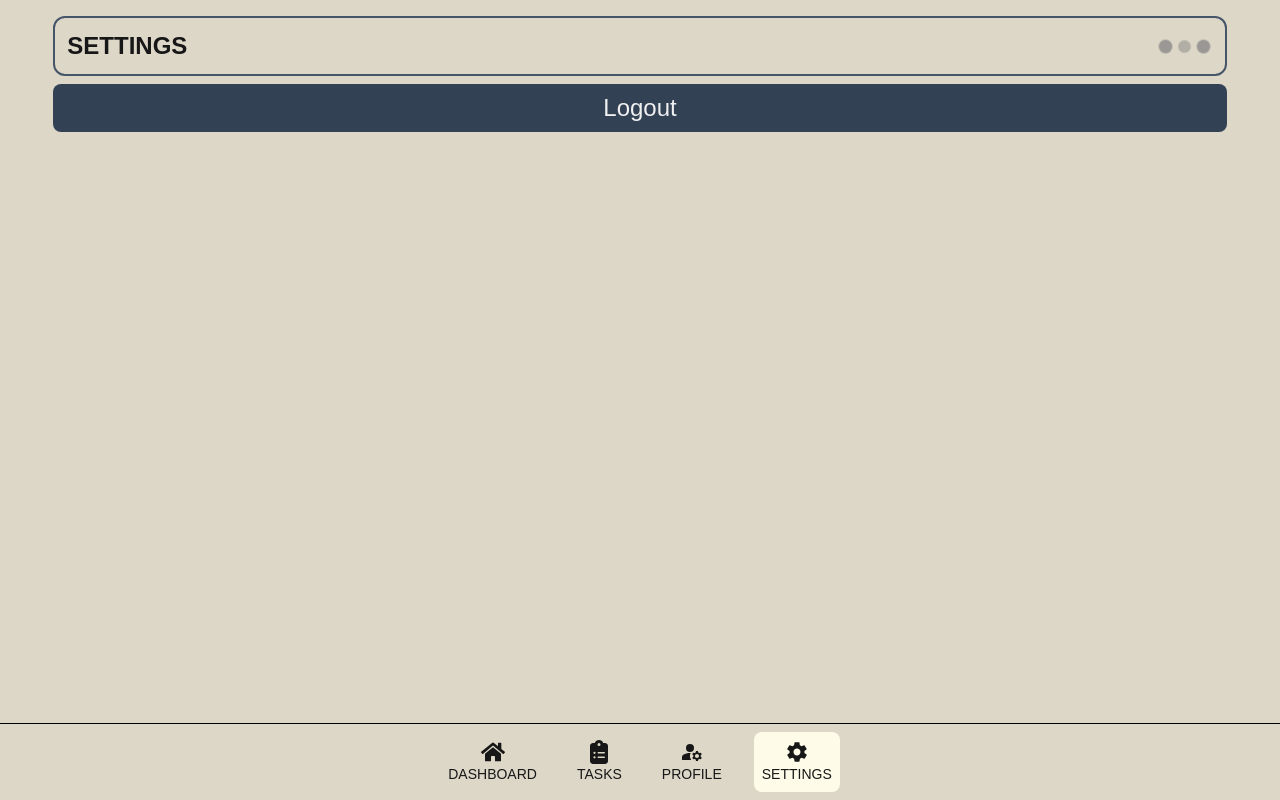
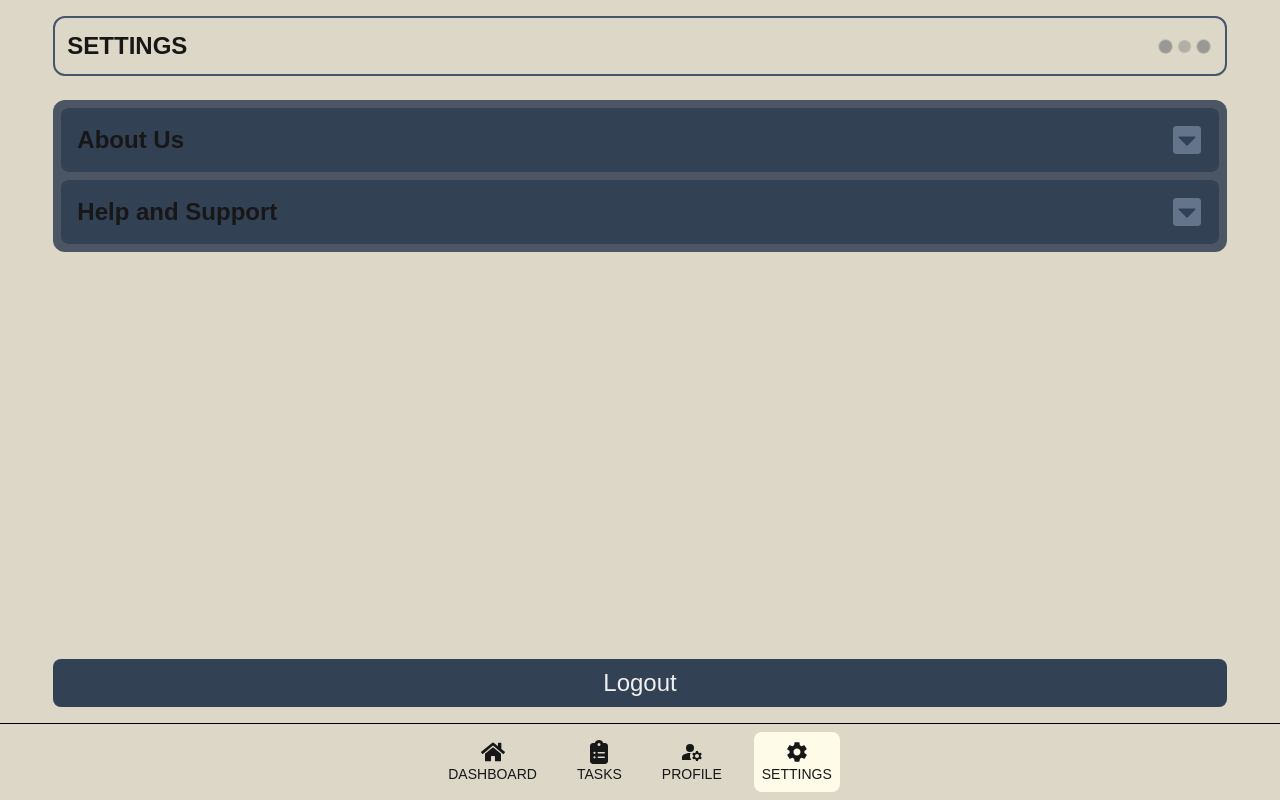
Before and after one commit to Suramyavns/regenix_frontend, a Next.js app: page /home/settings in a window 1280 px wide. Built offline with nearby package versions, Linux system fonts and the light colour scheme; no server answers.

Commit message:
settings

```diff
--- a/src/app/home/settings/page.js
+++ b/src/app/home/settings/page.js
@@ -3,9 +3,14 @@
 import { useRouter } from "next/navigation"
 import { auth } from "../../../../Firebase"
 import { signOut } from "firebase/auth"
+import { FaCaretSquareUp, FaCaretSquareDown } from "react-icons/fa"
+import { useState } from "react"
 
 export default function Page() {
     const router = useRouter()
+
+    const [extending,setExtending]=useState(null);
+
     const handleLogout = () => {
         sessionStorage.clear()
         localStorage.clear();
@@ -16,7 +21,55 @@ export default function Page() {
         .catch((e)=>{alert(e)})
     }
     return (
-        <div className="h-full w-11/12">
+        <div className="h-full py-4 w-11/12 flex flex-col justify-between items-center">
+            <div className="w-full bg-gray-600 p-2 rounded-xl flex flex-col gap-2">
+                <div className="bg-slate-700 p-4 rounded-lg">
+                    <span className="flex justify-between items-center">
+                        <p className="font-bold text-2xl">About Us</p>
+                        {
+                            extending && extending===1?
+                            <button onClick={()=>{setExtending(null)}}>
+                                <FaCaretSquareUp className="text-slate-500 dark:text-gray-200" size={32} />
+                            </button>
+                            :
+                            <button onClick={()=>{setExtending(1)}}>
+                                <FaCaretSquareDown className="text-slate-500 dark:text-gray-200" size={32} />
+                            </button>
+                        }
+                    </span>
+                    {
+                        extending && extending===1 &&
+                        <div className="w-full p-2 text-left">
+                            <p className="text-lg">A sustainable guidance app created for India Gateway Project 2024-25 @Christ University, Banglore</p>
+                            <a className="text-lg underline" href="https://www.christuniversity.in">University Website</a>
+                        </div>
+                    }
+                </div>
+                <div className="bg-slate-700 p-4 rounded-lg">
+                    <span className="flex justify-between items-center">
+                        <p className="text-2xl font-bold">Help and Support</p>
+                        {
+                            extending && extending===2?
+                            <button onClick={()=>{setExtending(null)}}>
+                                <FaCaretSquareUp className="text-slate-500 dark:text-gray-200" size={32} />
+                            </button>
+                            :
+                            <button onClick={()=>{setExtending(2)}}>
+                                <FaCaretSquareDown className="text-slate-500 dark:text-gray-200" size={32} />
+                            </button>
+                        }
+                    </span>
+                    {
+                        extending && extending===2 &&
+                        <div className="w-full p-2 text-left">
+                            <p className="text-lg">
+                                <b>Contact : </b>
+                                <a className="underline" href="mailto::sdidwania645@gmail.com">here</a>
+                            </p>
+                        </div>
+                    }
+                </div>
+            </div>
             <button onClick={handleLogout} className="p-2 text-2xl rounded-lg w-full bg-slate-700">
                 Logout
             </button>
```
